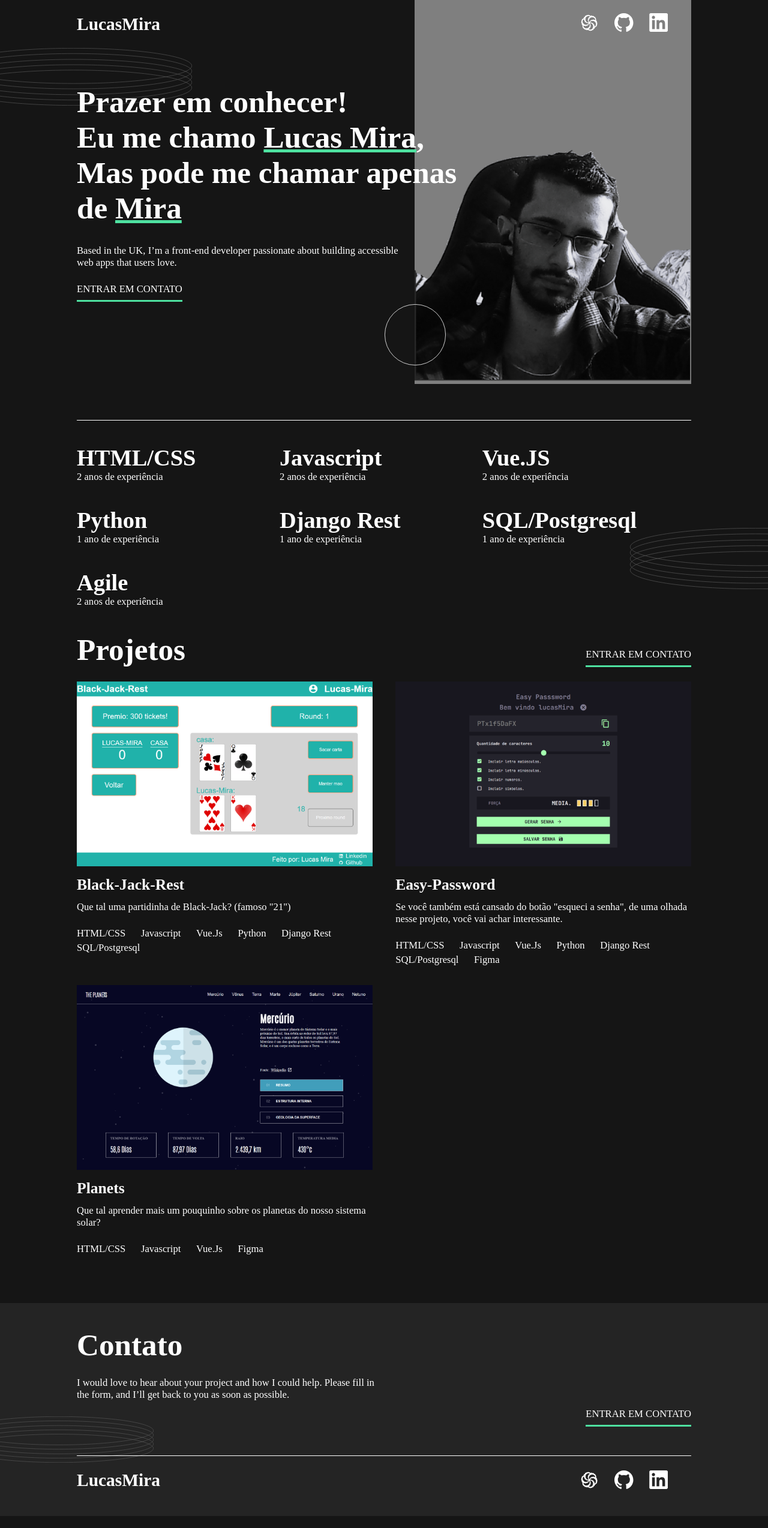
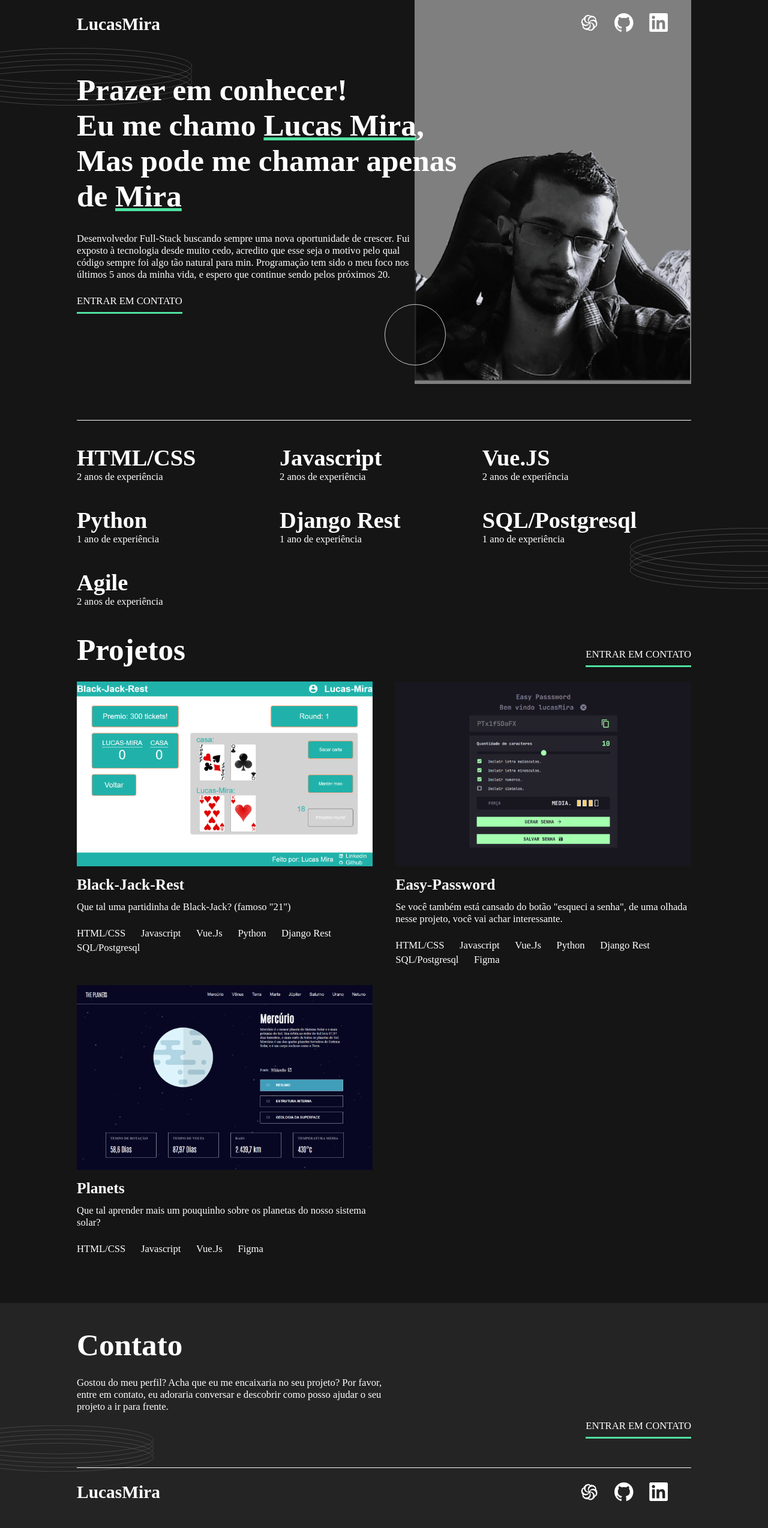
Before and after one commit to miratkd/podeMeChamarDeMira, a Vue app: page / in a window 1280 px wide. Shown: the whole page at 60% size. Built offline with nearby package versions, Linux system fonts and the light colour scheme.

Commit message:
V 1.1 - description update

```diff
--- a/src/components/Footer.vue
+++ b/src/components/Footer.vue
@@ -1,7 +1,7 @@
 <template>
     <div class="footer-container">
         <h1>Contato</h1>
-        <p class="footer-text">I would love to hear about your project and how I could help. Please fill in the form, and I’ll get back to you as soon as possible.</p>
+        <p class="footer-text">Gostou do meu perfil? Acha que eu me encaixaria no seu projeto? Por favor, entre em contato, eu adoraria conversar e descobrir como posso ajudar o seu projeto a ir para frente.</p>
         <div class="footer-contact-me-container"><ContactMe /></div>
         <div class="footer-line">
             <p class="footer-name-text">LucasMira</p>
--- a/src/components/Introduction.vue
+++ b/src/components/Introduction.vue
@@ -4,8 +4,11 @@
             <h1 class="introduction-main-text">Prazer em conhecer! <br> Eu me chamo <b
                     class="introduction-name-detail">Lucas Mira</b>, <br> Mas pode me chamar apenas de <b
                     class="introduction-name-detail">Mira</b></h1>
-            <p class="introduction-description">Based in the UK, I’m a front-end developer passionate about building
-                accessible web apps that users love.</p>
+            <p class="introduction-description">Desenvolvedor Full-Stack buscando sempre uma nova oportunidade de crescer.
+                Fui exposto à tecnologia desde muito cedo,
+                acredito que esse seja o motivo pelo qual código sempre foi algo tão natural para min.
+                Programação tem sido o meu foco nos últimos 5 anos da minha vida,
+                e espero que continue sendo pelos próximos 20.</p>
             <ContactMe class="introduction-contact-class" />
         </div>
         <div class="introduction-img-container">
```
